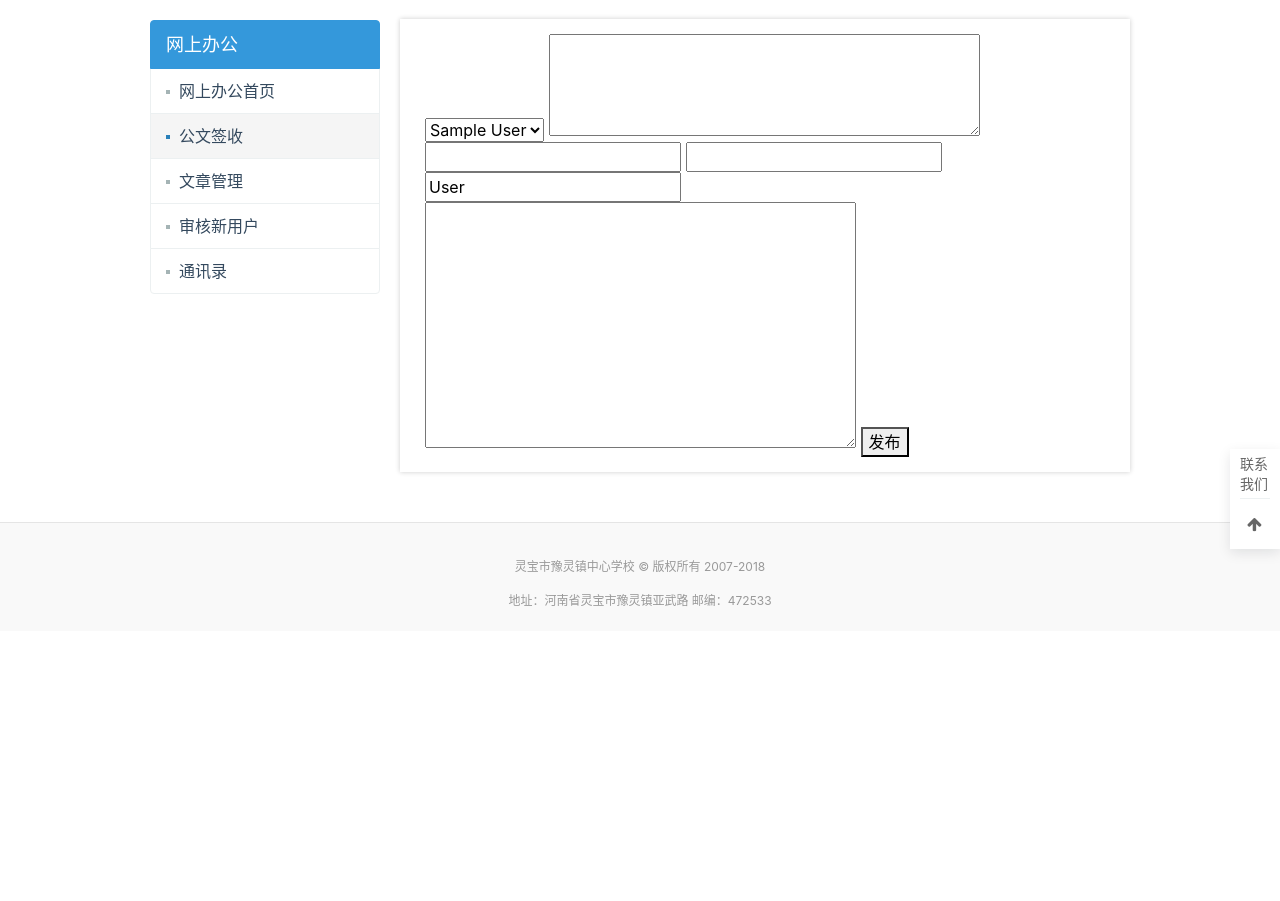
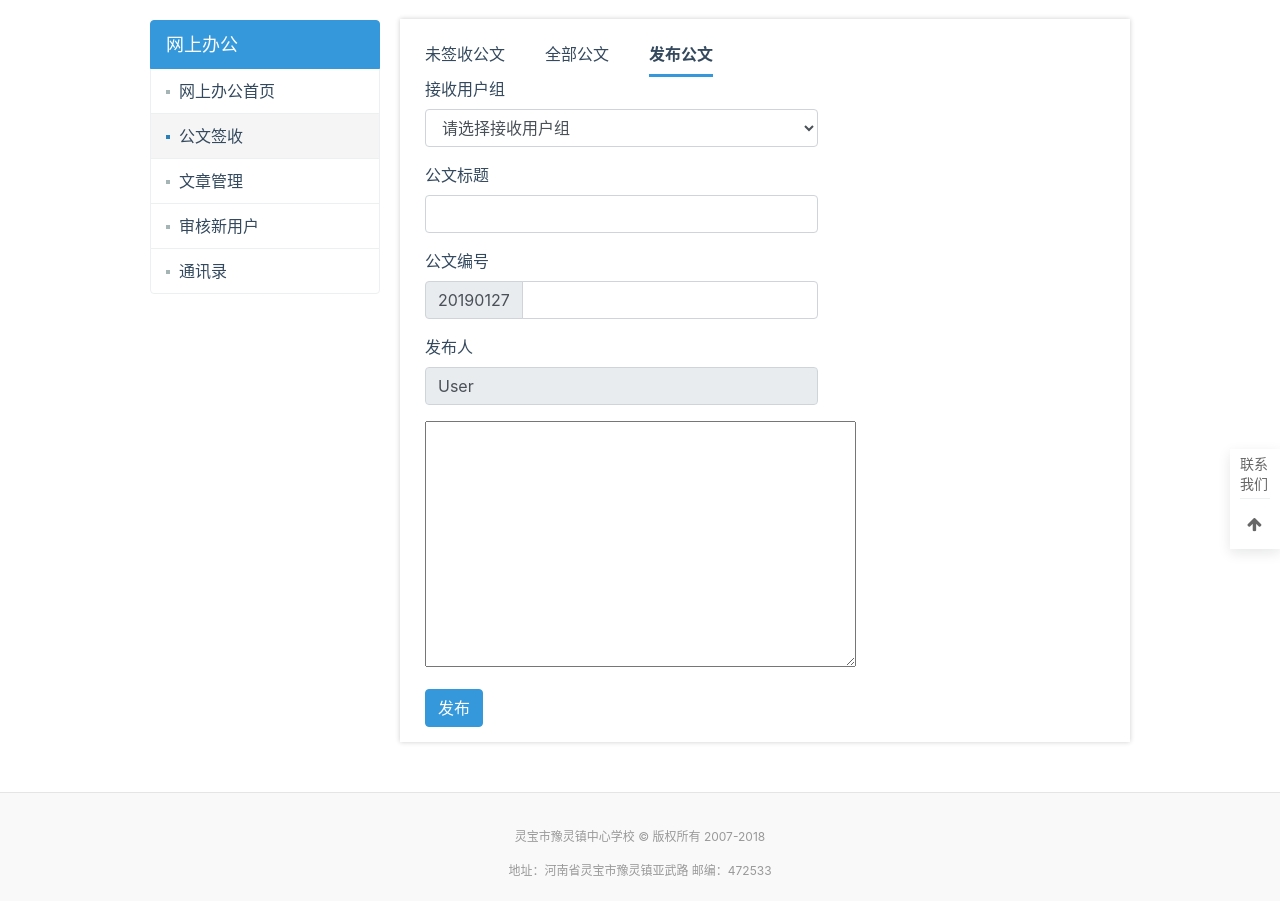
Before and after one commit to gorywong/lbyledu, a Django app: page /office/document/publish/ in a window 1280 px wide. Shown: the part 211-1112 px from the top of the page. Before the commit the page ends 818 px from the top, so only its background shows below. Run offline with Django 3.2, Linux system fonts and the light colour scheme; a user stored in the database is signed in; tables that the repository leaves empty hold one stand-in row (values such as "Sample post"); parts of the project's set-up code (start-up, migrations or seed data) failed here and were passed over; some libraries are stand-ins or nearby versions.

Commit message:
Add document publish function

```diff
--- a/lbyledu/context_processors.py
+++ b/lbyledu/context_processors.py
@@ -11,6 +11,7 @@
 """
 from django.conf import settings
 from lbyledu.utils import get_site_setting
+from django.utils.timezone import now
 from article.models import Article, Category, Index
 
 
@@ -39,6 +40,7 @@ def seo_processor(request):
         'index_category_list': Index.objects.all(),
         'nav_pages': Article.objects.filter(has_check=True, status='p').order_by('-pub_date'),
         'current_route': current_route,
+        'date': now,
         'PAGE': page,
         'BEIAN_CODE': site_settings.beiancode,
         'ANALYTICS_CODE': site_settings.analyticscode,
--- a/office/forms.py
+++ b/office/forms.py
@@ -17,26 +17,47 @@ from users.models import UserGroup
 from .models import Document
 
 
-class DocumentPublishForm(forms.ModelForm):
-    class Meta:
-        model = Document
-        fields = ['receiver_group', 'receiver', 'title', 'number', 'author', 'content']
+class DocumentPublishForm(forms.Form):
+    DEFAULT_ERROR_MESSAGES = {'required': '请填写该字段', 'invalid_choice': '请正确填写该字段'}
+    receiver_group = forms.ChoiceField(required=True, error_messages = {'required': '请选择接收用户组', 'invalid_choice': '请选择接收用户组'}, widget=widgets.Select(attrs={"class": "form-control"}))
+    title = forms.CharField(required=True, error_messages = DEFAULT_ERROR_MESSAGES)
+    number = forms.IntegerField(required=True, error_messages = DEFAULT_ERROR_MESSAGES)
+    author = forms.CharField(required=True, error_messages = DEFAULT_ERROR_MESSAGES)
+    content = forms.CharField(required=True, error_messages = DEFAULT_ERROR_MESSAGES)
 
     def __init__(self, *args, **kwargs):
         self.user = kwargs.pop('user', None)
         super(DocumentPublishForm, self).__init__(*args, **kwargs)
 
-        self.fields['receiver_group'].widget = widgets.Select(choices=self.get_receiver_group())
-        self.fields['receiver'].widget = widgets.Textarea(attrs={"readonly": True, "cols": "40", "rows": "4"})
-        self.fields['title'].widget = widgets.TextInput()
-        self.fields['number'].widget = widgets.NumberInput()
-        self.fields['author'].widget = widgets.TextInput(attrs={"readonly": True, "value": self.user.realname})
+        self.fields['receiver_group'].choices = self.get_receiver_group()
+
+        self.fields['title'].widget = widgets.TextInput(attrs={"class": "form-control"})
+        self.fields['number'].widget = widgets.NumberInput(attrs={"class": "form-control"})
+        self.fields['author'].widget = widgets.TextInput(attrs={"readonly": True, "value": self.user.realname, "class": "form-control"})
         self.fields['content'].widget = CKEditorUploadingWidget()
 
+        self.fields['receiver_group'].label = "接收用户组"
+        self.fields['title'].label = "公文标题"
+        self.fields['number'].label = "公文编号"
+        self.fields['author'].label = "发布人"
+        self.fields['content'].label = ""
+
     def get_receiver_group(self):
-        RECEIVER_GROUP = ()
+        receiver_group = (('-1', '请选择接收用户组'),)
         for group in UserGroup.objects.all():
             group_tup = ((str(group.id), group.name),)
-            RECEIVER_GROUP += group_tup
+            receiver_group += group_tup
 
-        return RECEIVER_GROUP
+        return receiver_group
+
+    def is_valid(self):
+        valid = super(DocumentPublishForm, self).is_valid()
+
+        if not valid:
+            return valid
+
+        if self.cleaned_data['receiver_group'] == '-1':
+            self._errors['no_receiver_group'] = '* 请选择一个接收用户组'
+            return False
+
+        return True
--- a/office/models.py
+++ b/office/models.py
@@ -43,10 +43,10 @@ class BaseModel(models.Model):
 
 
 class Document(BaseModel):
-    title = models.CharField(max_length=200, unique=True, verbose_name="标题")
+    title = models.CharField(max_length=200, verbose_name="标题")
     author = models.ForeignKey(UserProfile, on_delete=models.CASCADE, verbose_name="发布人")
     content = RichTextUploadingField(verbose_name="正文")
-    receiver = models.ManyToManyField(UserProfile, related_name="receivers", verbose_name="收件人")
+    receiver = models.ManyToManyField(UserProfile, blank=True, related_name="documents", verbose_name="收件人")
     receiver_group = models.ForeignKey(UserGroup, on_delete=models.CASCADE, verbose_name="收件用户组")
     checked_receiver = models.ManyToManyField(UserProfile, blank=True, related_name="checked_documents", verbose_name="已签收的用户")
     number = models.IntegerField(unique=True, verbose_name="编号")
--- a/office/views.py
+++ b/office/views.py
@@ -9,7 +9,8 @@
 @Last Modified time: 2019-01-23 14:44:27
 @Description:
 """
-from django.shortcuts import render
+from datetime import datetime
+from django.shortcuts import get_object_or_404
 from django.conf import settings
 from django.views.generic.base import View
 from django.views.generic.detail import DetailView
@@ -19,7 +20,7 @@ from django.utils.decorators import method_decorator
 from django.views.decorators.csrf import csrf_protect
 from django.contrib.auth import REDIRECT_FIELD_NAME
 from article.models import Article, Category
-from users.models import UserProfile
+from users.models import UserProfile, UserGroup
 from .models import Document
 from .forms import DocumentPublishForm
 
@@ -27,24 +28,22 @@ from .forms import DocumentPublishForm
 class OfficeView(ListView):
     model = Document
     template_name = 'office/office_index.html'
-    queryset = Document.objects.all().order_by('-created_time')[:10]
     context_object_name = 'documents'
     extra_context = {'notices': Article.objects.filter(category__name='最新公告', has_check=True, status='p').order_by('-pub_date')[:8],
                      'notice_cate': Category.objects.get(name='最新公告')}
 
+    def get_queryset(self, *args, **kwargs):
+        super(OfficeView, self).get_queryset(*args, **kwargs)
+        documents = Document.objects.all().filter(receiver__id=self.request.user.id)[:10]
+
+        return documents
+
     def get_context_data(self, *args, **kwargs):
         context = super(OfficeView, self).get_context_data(**kwargs)
-        documents = Document.objects.all().order_by('-created_time')
-        not_signed_documents = []
-        count = 0
-        for document in documents:
-            if self.request.user not in document.checked_receiver.all():
-                not_signed_documents.append(document)
-                count += 1
-            if count == 10:
-                break
+        documents = Document.objects.all().filter(receiver__id=self.request.user.id)
+        not_signed_documents = documents.exclude(checked_receiver__id=self.request.user.id)[:10]
+        context['not_signed_document_list'] = not_signed_documents
 
-        context['not_signed_document_list'] = not_signed_documents
         return context
 
 
@@ -60,10 +59,7 @@ class DocumentNotSignedListView(ListView):
 
     def get_queryset(self, *args, **kwargs):
         super(DocumentNotSignedListView, self).get_queryset(*args, **kwargs)
-        documents = Document.objects.all().order_by('-created_time')
-        for document in documents:
-            if self.request.user in document.checked_receiver.all():
-                documents.pop(document)
+        documents = Document.objects.all().filter(receiver__id=self.request.user.id).exclude(checked_receiver__id=self.request.user.id)
 
         return documents
 
@@ -120,6 +116,12 @@ class DocumentAllListView(ListView):
     template_name = 'office/document_all.html'
     context_object_name = 'document_list'
     paginate_by = settings.PAGINATE_BY
+
+    def get_queryset(self, *args, **kwargs):
+        super(DocumentAllListView, self).get_queryset(*args, **kwargs)
+        documents = Document.objects.all().filter(receiver__id=self.request.user.id)
+
+        return documents
 
     def get_context_data(self, **kwargs):
         context = super(DocumentAllListView, self).get_context_data(**kwargs)
@@ -185,6 +187,31 @@ class DocumentPublishView(FormView):
         form_kwargs.update({'user': UserProfile.objects.get(username=user.username)})
         return form_kwargs
 
+    def form_valid(self, form):
+        if form.is_valid():
+            receiver_group_id = form.cleaned_data['receiver_group']
+            num = str(form.cleaned_data['number'])
+            if len(num) == 1:
+                num = '0' + num
+            number = datetime.now().strftime("%Y%m%d") + num
+            if Document.objects.filter(number=number):
+                form._errors['number_exists'] = '* 该编号已存在'
+                return self.render_to_response({'form': form})
+
+            document = Document.objects.create(
+                title=form.cleaned_data['title'],
+                author=self.request.user,
+                content=form.cleaned_data['content'],
+                receiver_group=UserGroup.objects.get(id=receiver_group_id),
+                number=number,
+            )
+            users = UserProfile.objects.filter(usergroups__id=receiver_group_id)
+            document.receiver.add(*users)
+
+            return super(DocumentPublishView, self).form_valid(form)
+        else:
+            return self.render_to_response({'form': form})
+
 
 class AddressBookView(View):
     pass
--- a/static/css/main.css
+++ b/static/css/main.css
@@ -745,3 +745,12 @@ li {
     -webkit-box-shadow: inset 0 3px 5px rgba(0,0,0,.125);
     box-shadow: inset 0 3px 5px rgba(0,0,0,.125);
 }
+
+/* ckeditor */
+#cke_id_content {
+    width: 700px !important;
+}
+
+.invalid-feedback {
+    display: inline-block;
+}
--- a/static/css/office.css
+++ b/static/css/office.css
@@ -222,3 +222,13 @@
     border-color: #ECF0F1;
     z-index: 3;
 }
+
+.btn-primary {
+    background-color: #3498DB;
+    border-color: #3498DB;
+}
+
+.btn-primary:hover {
+    background-color: #2C81BA;
+    border-color: #2C81BA;
+}
--- a/templates/header.html
+++ b/templates/header.html
@@ -44,7 +44,7 @@
                     {% for node in root_categorys %}
                         <li class="nav-item" data-toggle="tab" data-target="#main-nav-{{ forloop.counter }}"><a {% ifequal current_parent_id node.id %}name="active" class="active"{% endifequal %} href="{{ node.get_absolute_url }}">{{ node.name }}</a></li>
                     {% endfor %}
-                    <li class="nav-item"><a {% if "/office/" in request.path %}name="active" class="active"{% endif %} href="{% url 'office:index' %}">网上办公</a></li>
+                    <li class="nav-item"{% if request.user.is_authenticated %} data-toggle="tab" data-target="#main-nav-99"{% endif %}><a {% if "/office/" in request.path %}name="active" class="active"{% endif %} href="{% url 'office:index' %}">网上办公</a></li>
                 </ul>
 
                 <ul class="main-nav-more">
@@ -90,6 +90,27 @@
                         </li>
                         {% endif %}
                     {% endfor %}
+                    {% if request.user.is_authenticated %}
+                    <li class="fade" id="main-nav-99">
+                        <div class="row">
+                            <div class="col-sm-5 main-nav-item">
+                                <ul class="main-nav-list">
+                                    <li><a href="{% url 'office:index' %}">办公首页</a></li>
+                                    <li><a href="{% url 'office:document' %}">公文签收</a></li>
+                                    <li><a href="javascript:void(0)">文章管理</a></li>
+                                    <li><a href="javascript:void(0)">审核用户</a></li>
+                                    <li><a href="javascript:void(0)">通讯录</a></li>
+                                </ul>
+                            </div>
+                            <div class="col-sm-3 main-nav-item">
+                                <span class="main-nav-words">{{ SITE_NAME }}</span>
+                            </div>
+                            <div class="col-sm-4 main-nav-item">
+                                <img class="main-nav-img" src="{% static 'img/2jiao.jpg' %}">
+                            </div>
+                        </div>
+                    </li>
+                    {% endif %}
                 </ul>
             </div>
         </nav>
--- a/templates/office/document_all.html
+++ b/templates/office/document_all.html
@@ -4,13 +4,15 @@
 
 {% block main %}
 <div class="content-card office-tags">
-    <button type="button" class="publish-document-btn"><a href="javascript:void(0)">发布公文</a></button>
     <ul class="nav nav-pills">
         <li class="nav-item">
             <a href="{% url 'office:document' %}" class="nav-link">未签收公文</a>
         </li>
         <li class="nav-item">
             <a href="{% url 'office:document_all' %}" class="nav-link active">全部公文</a>
+        </li>
+        <li class="nav-item">
+            <a href="{% url 'office:document_publish' %}" class="nav-link">发布公文</a>
         </li>
     </ul>
     <ul class="list-group">
--- a/templates/office/document_notsigned.html
+++ b/templates/office/document_notsigned.html
@@ -4,13 +4,15 @@
 
 {% block main %}
 <div class="content-card office-tags">
-    <button type="button" class="publish-document-btn"><a href="javascript:void(0)">发布公文</a></button>
     <ul class="nav nav-pills">
         <li class="nav-item">
             <a href="{% url 'office:document' %}" class="nav-link active">未签收公文</a>
         </li>
         <li class="nav-item">
             <a href="{% url 'office:document_all' %}" class="nav-link">全部公文</a>
+        </li>
+        <li class="nav-item">
+            <a href="{% url 'office:document_publish' %}" class="nav-link">发布公文</a>
         </li>
     </ul>
     <ul class="list-group">
--- a/templates/office/document_publish.html
+++ b/templates/office/document_publish.html
@@ -4,15 +4,60 @@
 
 {% block main %}
 <div class="content-card office-tags">
-    <form action="" method="POST">
+    <ul class="nav nav-pills">
+        <li class="nav-item">
+            <a href="{% url 'office:document' %}" class="nav-link">未签收公文</a>
+        </li>
+        <li class="nav-item">
+            <a href="{% url 'office:document_all' %}" class="nav-link">全部公文</a>
+        </li>
+        <li class="nav-item">
+            <a href="{% url 'office:document_publish' %}" class="nav-link active">发布公文</a>
+        </li>
+    </ul>
+    <form action="{% url 'office:document_publish' %}" method="POST">
+        <div class="form-row">
             {% csrf_token %}
             {{ form.none_field_errors }}
             {{ form.media }}
             {% for field in form %}
+            <div class="form-group col-7">
+            {% if field.label %}
+            <label for="id_{{ field.name }}">{{ field.label }}</label>
+            {% endif %}
+            {% if field.name == 'number' %}
+            <div class="input-group">
+                <div class="input-group-prepend">
+                    <span class="input-group-text" id="basic-addon">{{ date | date:"Ymd" }}</span>
+                </div>
                 {{ field }}
-        {{ field.errors }}
+                {% if field.errors or form.errors.number_exists %}
+                <div class="invalid-feedback">
+                    {{ field.errors.as_text }}
+                    {{ form.errors.number_exists }}
+                </div>
+                {% endif %}
+            </div>
+            {% elif field.name == 'receiver_group' %}
+                {{ field }}
+                {% if field.errors or form.errors.no_receiver_group %}
+                <div class="invalid-feedback">
+                    {{ field.errors.as_text }}
+                    {{ form.errors.no_receiver_group }}
+                </div>
+                {% endif %}
+            {% else %}
+            {{ field }}
+            {% if field.errors %}
+            <div class="invalid-feedback">
+                {{ field.errors.as_text }}
+            </div>
+            {% endif %}
+            {% endif %}
+            </div>
             {% endfor %}
-        <button type="submit" class="publish-btn">发布</button>
+        </div>
+        <button type="submit" class="btn publish-btn btn-primary">发布</button>
     </form>
 </div>
 {% endblock main %}
--- a/templates/office/office_index.html
+++ b/templates/office/office_index.html
@@ -4,7 +4,7 @@
 {% block main %}
 <div class="content-card user-profile">
     <div class="user-profile-title">
-        <span class="user-profile-username">{{ request.user.realname }}</span>
+        <span class="user-profile-username">{% if request.user.realname %}{{ request.user.realname }}{% else %}{{ request.user.username }}{% endif %}</span>
         <span class="user-profile-position">{{ request.user.get_position_display  }}</span>
         <span class="user-profile-gender">{% ifequal request.user.gender "male" %}<i class="fa fa-mars"></i>{% else %}<i class="fa fa-venus"></i>{% endifequal %}</span>
     </div>
```
Lines whose indentation alone changed are shown as unchanged.
